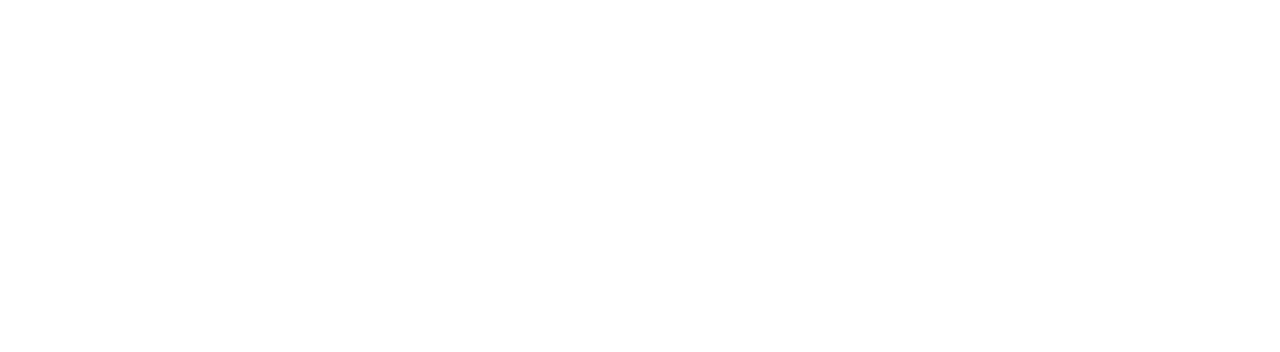
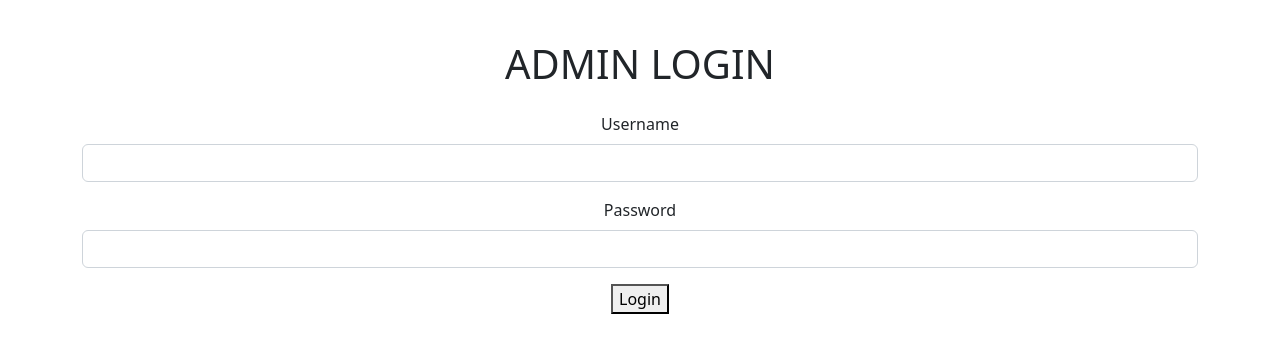
Before and after one commit to anugraha4/AngularLibraryApp, an Angular app: page / in a window 1280 px wide. Shown: the top 352 px of the page. Built offline with nearby package versions, Linux system fonts and the light colour scheme.

Commit message:
admin login

```diff
--- /dev/null
+++ b/src/app/admin-login/admin-login.component.html
@@ -0,0 +1,22 @@
+<div class="container">
+    <div class="row">
+        <div class="col col-12 col-sm-12 col-md-12 col-lg-12 col-xl-12 col-xxl-12">
+            <div class="row g-3 mt-4">
+                <div class="col col-12 col-sm-12 col-md-12 col-lg-12 col-xl-12 col-xxl-12 text-center">
+                    <h1 class="">ADMIN LOGIN</h1>
+                </div>
+                <div class="col col-12 col-sm-12 col-md-12 col-lg-12 col-xl-12 col-xxl-12 text-center">
+                    <label for="" class="form-label">Username</label>
+                    <input type="text" class="form-control">
+                </div>
+                <div class="col col-12 col-sm-12 col-md-12 col-lg-12 col-xl-12 col-xxl-12 text-center ">
+                    <label for="" class="form-label">Password</label>
+                    <input type="password" name="" id="" class="form-control">
+                </div>
+                <div class="col col-12 col-sm-12 col-md-12 col-lg-12 col-xl-12 col-xxl-12 text-center">
+                    <button class="btn.btn-primary" routerLink="">Login</button>
+                </div>
+            </div>
+        </div>
+    </div>
+</div>
--- a/src/app/app.component.html
+++ b/src/app/app.component.html
@@ -1,3 +1,3 @@
-
+<app-admin-login></app-admin-login>
 
 <router-outlet></router-outlet>
--- a/src/app/app.module.ts
+++ b/src/app/app.module.ts
@@ -3,10 +3,12 @@
 
 import { AppRoutingModule } from './app-routing.module';
 import { AppComponent } from './app.component';
+import { AdminLoginComponent } from './admin-login/admin-login.component';
 
 @NgModule({
   declarations: [
-    AppComponent
+    AppComponent,
+    AdminLoginComponent
   ],
   imports: [
     BrowserModule,
--- a/src/index.html
+++ b/src/index.html
@@ -6,8 +6,12 @@
   <base href="/">
   <meta name="viewport" content="width=device-width, initial-scale=1">
   <link rel="icon" type="image/x-icon" href="favicon.ico">
+  <!-- CSS only -->
+<link href="https://cdn.jsdelivr.net/npm/bootstrap@5.2.3/dist/css/bootstrap.min.css" rel="stylesheet" integrity="sha384-rbsA2VBKQhggwzxH7pPCaAqO46MgnOM80zW1RWuH61DGLwZJEdK2Kadq2F9CUG65" crossorigin="anonymous">
 </head>
 <body>
   <app-root></app-root>
+  <!-- JavaScript Bundle with Popper -->
+<script src="https://cdn.jsdelivr.net/npm/bootstrap@5.2.3/dist/js/bootstrap.bundle.min.js" integrity="sha384-kenU1KFdBIe4zVF0s0G1M5b4hcpxyD9F7jL+jjXkk+Q2h455rYXK/7HAuoJl+0I4" crossorigin="anonymous"></script>
 </body>
 </html>
```
Also changed, not shown: src/app/admin-login/admin-login.component.ts (added, +10 -0 lines), src/app/admin-login/admin-login.component.css (added).
